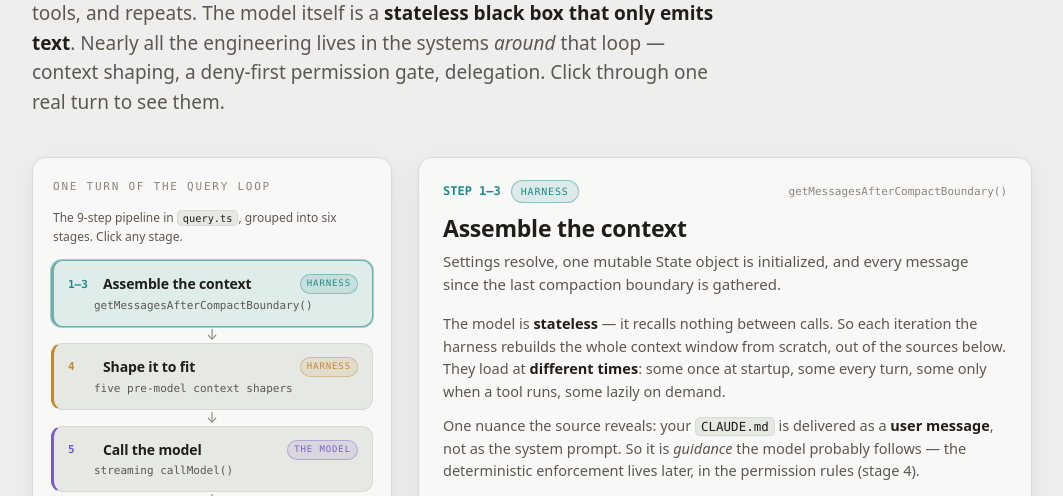
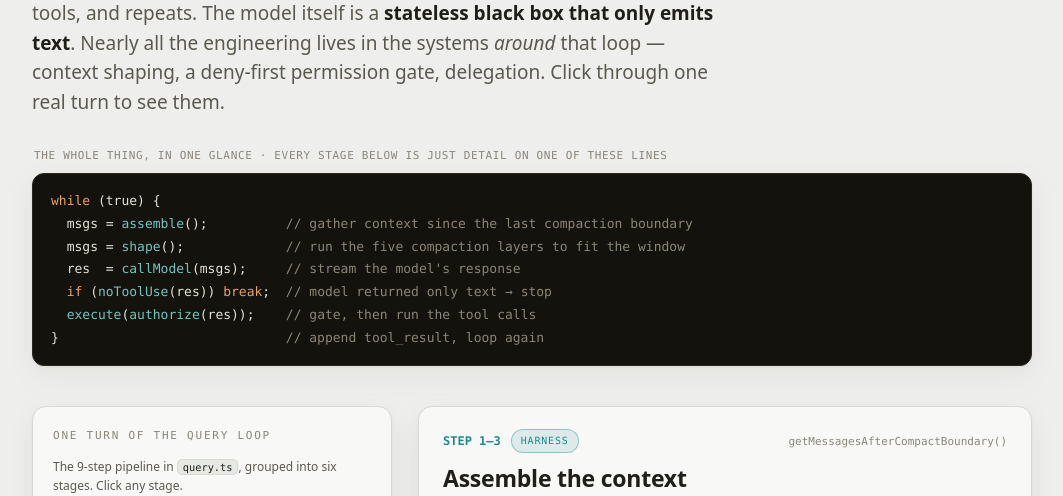
Before and after one commit to bhaskarjitsarmah/gen-ai-explorables, a plain HTML site: page 04-under-the-hood-of-claude-code/index.html in a window 1280 px wide. Shown: the part 245-741 px from the top of the page, without its empty margins (108-1171 px from the left). Drawn offline with Linux system fonts and the light colour scheme.

Commit message:
Explorable 04: add the annotated query loop up front
Show the whole while-loop with inline comments as a full-width block
right after the intro, so readers get the skeleton before the six-stage
dissection. Remove the cramped, uncommented mini-loop from the pipeline
panel (now redundant).

Co-Authored-By: Claude Opus 4.8 (1M context) <noreply@anthropic.com>

```diff
--- a/04-under-the-hood-of-claude-code/index.html
+++ b/04-under-the-hood-of-claude-code/index.html
@@ -64,6 +64,14 @@
   .lede b { color:var(--ink); font-weight:620; }
   .theme-btn { flex:0 0 auto; font-family:var(--mono); font-size:12px; letter-spacing:.04em; color:var(--ink-dim); background:var(--surface); border:1px solid var(--border); border-radius:999px; padding:8px 14px; cursor:pointer; white-space:nowrap; transition:color .15s, border-color .15s, background .15s; }
   .theme-btn:hover { color:var(--ink); border-color:var(--ink-faint); }
+
+  /* The loop, annotated — full width, above the interactive */
+  .loopcard { margin-top:30px; }
+  .loopcard-cap { font-family:var(--mono); font-size:11px; letter-spacing:.06em; text-transform:uppercase; color:var(--ink-faint); margin:0 2px 9px; }
+  .loopcode { margin:0; background:var(--code-bg); border:1px solid var(--code-line); border-radius:12px; padding:16px 18px; overflow-x:auto; font-family:var(--mono); font-size:13px; line-height:1.75; color:var(--code-ink); white-space:pre; box-shadow:var(--shadow); }
+  .loopcode .kw { color:#e8a45c; }
+  .loopcode .fn { color:#74c4c0; }
+  .loopcode .cm { color:var(--code-dim); }
 
   /* Layout */
   .stage { margin-top:40px; display:grid; grid-template-columns:minmax(0,360px) 1fr; gap:26px; align-items:start; }
@@ -236,6 +244,17 @@
     <button class="theme-btn" id="themeBtn" aria-label="Toggle color theme">◐ theme</button>
   </header>
 
+  <section class="loopcard">
+    <div class="loopcard-cap">the whole thing, in one glance · every stage below is just detail on one of these lines</div>
+    <pre class="loopcode"><span class="kw">while</span> (true) {
+  msgs = <span class="fn">assemble</span>();          <span class="cm">// gather context since the last compaction boundary</span>
+  msgs = <span class="fn">shape</span>();             <span class="cm">// run the five compaction layers to fit the window</span>
+  res  = <span class="fn">callModel</span>(msgs);     <span class="cm">// stream the model's response</span>
+  <span class="kw">if</span> (<span class="fn">noToolUse</span>(res)) <span class="kw">break</span>;  <span class="cm">// model returned only text → stop</span>
+  <span class="fn">execute</span>(<span class="fn">authorize</span>(res));    <span class="cm">// gate, then run the tool calls</span>
+}                             <span class="cm">// append tool_result, loop again</span></pre>
+  </section>
+
   <div class="stage">
     <!-- Pipeline -->
     <section class="panel pipe">
@@ -243,7 +262,6 @@
       <p class="pipe-note">The 9-step pipeline in <span class="mono-inline">query.ts</span>, grouped into six stages. Click any stage.</p>
       <div id="pipe"></div>
       <div class="loopback">⟲&nbsp; append tool_result → loop, until the model returns text with no tool calls</div>
-      <div class="whileloop"><span class="k">while</span> (true) {<br>&nbsp;&nbsp;msgs = <span class="c">assemble()</span>; msgs = <span class="c">shape()</span>;<br>&nbsp;&nbsp;res&nbsp; = <span class="c">callModel(</span>msgs<span class="c">)</span>;<br>&nbsp;&nbsp;<span class="k">if</span> (<span class="c">noToolUse(</span>res<span class="c">)</span>) <span class="k">break</span>;<br>&nbsp;&nbsp;<span class="c">execute(</span>authorize(res)<span class="c">)</span>;<br>}</div>
     </section>
 
     <!-- Detail -->
```
